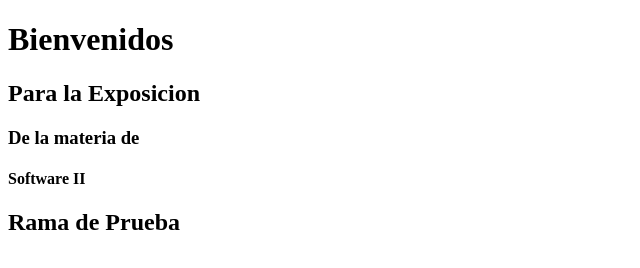
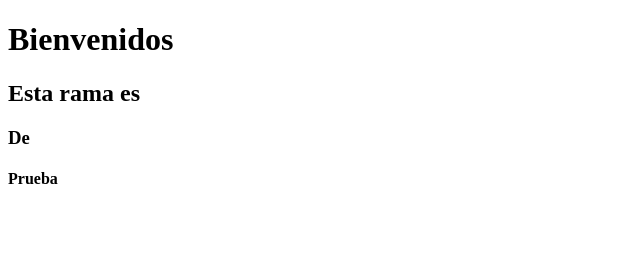
Before and after one commit to Diegow7/PrySimplePageWeb2, a plain HTML site: page index.html in a window 1280 px wide. Shown: the whole page, without its empty margins (0-640 px from the left). Drawn offline with Linux system fonts and the light colour scheme.

Commit message:
RCambios

```diff
--- a/index.html
+++ b/index.html
@@ -8,10 +8,10 @@
 <body>
 
     <h1>Bienvenidos</h1>
-    <h2> Para la Exposicion </h2>
-    <h3> De la materia de </h3>
-    <h4> Software II </h4>
-    <h2>Rama de Prueba </h2>
+    <h2> Esta rama es </h2>
+    <h3> De </h3>
+    <h4> Prueba </h4>
+
 
 
 
```
